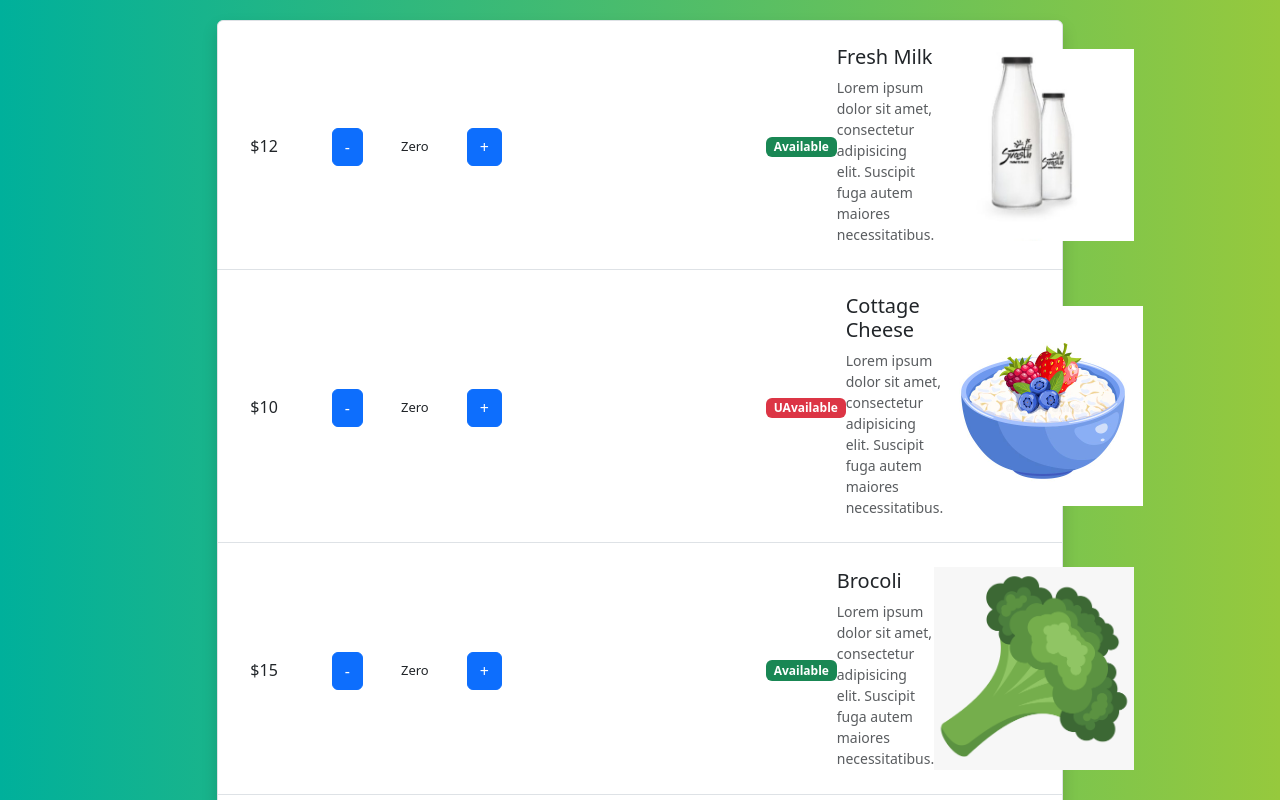
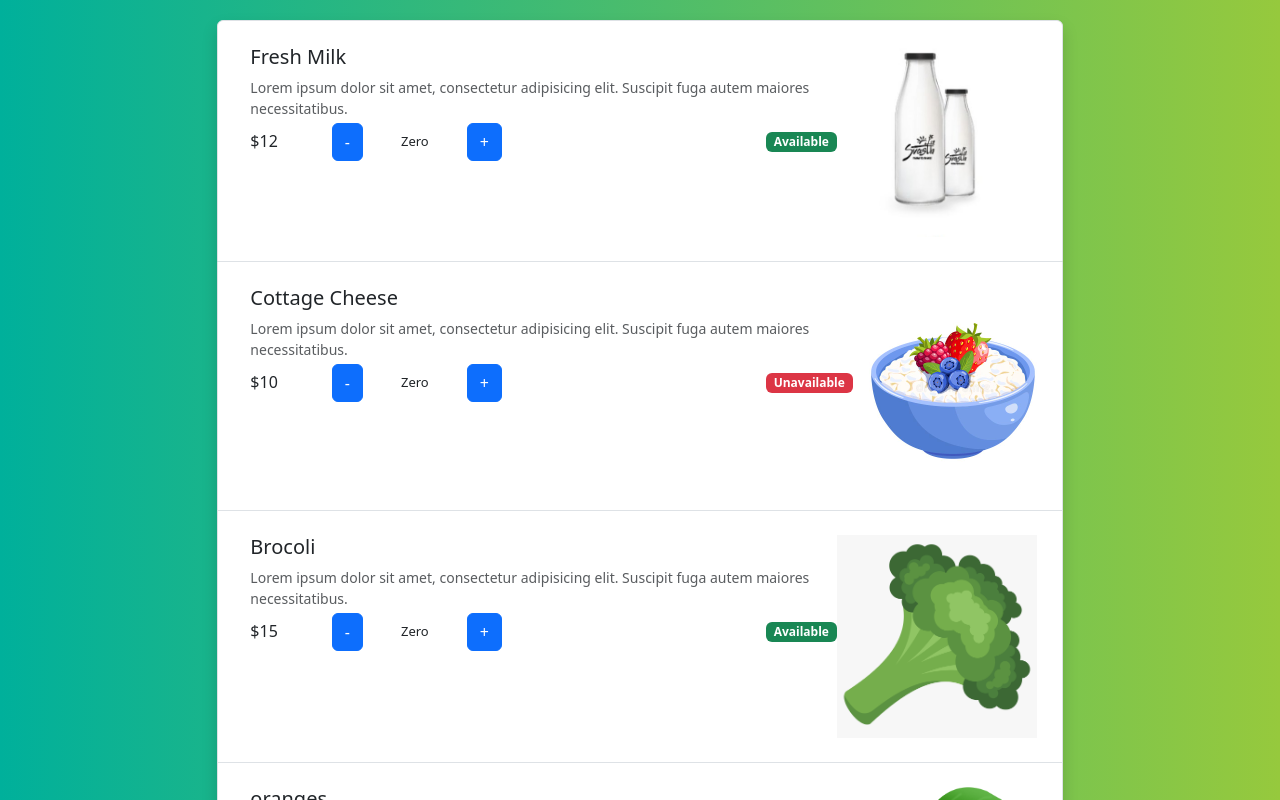
Before and after one commit to ShivaBollam07/ReactJS-ProAcademy, a React (Vite) app: page / in a window 1280 px wide. Shown: the top 800 px of the page. Built offline with nearby package versions, Linux system fonts and the light colour scheme.

Commit message:
event handling

```diff
--- a/package.json
+++ b/package.json
@@ -12,6 +12,7 @@
   },
   "dependencies": {
     "bootstrap": "^5.3.3",
+    "my-app": "file:",
     "react": "^18.3.1",
     "react-dom": "^18.3.1"
   },
--- a/src/Components/Button.jsx
+++ b/src/Components/Button.jsx
@@ -1,7 +1,12 @@
+// function buttonClickHandler(){
+//     console.log('Button clicked')
+// }
+
 function Button(operation) {
     return (
         <button
-            className="btn btn-primary mx-4"
+        // onClick={buttonClickHandler}
+        className="btn btn-primary mx-4"
         >{operation.children}</button>
     )
 }
--- a/src/Components/Product.jsx
+++ b/src/Components/Product.jsx
@@ -1,33 +1,24 @@
-/* eslint-disable react/prop-types */
+import React from 'react';
 import ProductDetails from './ProductDetails';
 
-function Products(props) {
+function Products({ name, desc, image, price, isAvailable }) {
   return (
     <li className="list-group-item">
-      <div className="media align-items-lg-center flex-column flex-lg-row p-3 d-flex">
-        <div className="media-body order-2 order-lg-1">
+      <div className="media d-flex p-3 align-items-start">
+        <div className="media-body">
+          <h5 className="mt-0 font-weight-bold mb-2">{name}</h5>
+          <p className="font-italic text-muted mb-0 small">{desc}</p>
 
-          <h5 className="mt-0 font-weight-bold mb-2">{props.name}</h5>
-
-          <p className="font-italic text-muted mb-0 small">{props.desc}</p>
+          <ProductDetails price={price} isAvailable={isAvailable} />
         </div>
 
-                <img
-          src={props.image}
-          alt={`${props.name} image`}
+        <img
+          src={image}
+          alt={`${name} image`}
           width="200"
-          className="ml-lg-5 order-1 order-lg-2"
+          className="ml-lg-3"
         />
-        <ProductDetails
-          price={props.price}
-          isAvailable={props.isAvailable}
-        >
-        </ProductDetails>
-
-
       </div>
-
-
     </li>
   );
 }
--- a/src/Components/ProductDetails.jsx
+++ b/src/Components/ProductDetails.jsx
@@ -1,76 +1,43 @@
+import React, { useState } from 'react';
+import Button from './Button';
 
-// import  { useState } from 'react';
+function ProductDetails({ price, isAvailable }) {
+  const [productCount, setProductCount] = useState(0);
 
-// function ProductDetails(props) {
-//     const [productCount, setProductCount] = useState(0);
-//   let bgClass = 'badge-margin-left-240 badge'
-//   if (props.isAvailable) {
-//     bgClass += ' bg-success';
-//   }
-//   else {
-//     bgClass += ' bg-danger';
-//   }
+  const bgClass = isAvailable
+    ? 'badge-margin-left-240 badge bg-success'
+    : 'badge-margin-left-240 badge bg-danger';
 
-//   const style = {
-//     padding: '0px 20px',
-//     fontSize: 20,
+  const style = {
+    padding: '9px 14px',
+    fontSize: 13,
+  };
+
+  const displayFormattedProductCount = () => {
+    return productCount === 0 ? 'Zero' : productCount;
+  };
+
+//   const buttonHoverHandler = () => {
+//     console.log('Button hovered');
 //   };
 
-
-//   return (
-//     <div className="d-flex align-items-center justify-content-start mt-1">
-//               <h6 className="font-weight-bold my-2">${props.price}</h6>
-//               <span className="text-muted font-weight-normal font-italic">
-//               </span>
-//               <button
-//                 className="btn btn-primary mx-3"
-//                 onClick={() => setProductCount((count) => Math.max(count - 1, 0))} > - </button>
-//               <span style={style}>{displayFormatedProductCount()}</span>
-//               <button
-//                 className="btn btn-primary"
-//                 onClick={() => setProductCount((count) => count + 1)}> + </button>
-//               <span className={bgClass}>{props.isAvailable ? 'Available' : 'UAvailable'}</span>
-//               <ProductDetails />
-//             </div>
-//   )
-// }
-
-// export default ProductDetails
-
-import Button from "./Button";
-
-
-function ProductDetails(props) {
-    let productCount = 0;
-    let bgClass = 'badge-margin-left-240 badge'
-    if (props.isAvailable) {
-        bgClass += ' bg-success';
-    }
-    else {
-        bgClass += ' bg-danger';
-    }
-    const style = {
-        padding: '0px 20px',
-        fontSize: 20,
-    };
-    const displayFormatedProductCount = () => {
-        if (productCount === 0) {
-            return 'Zero';
-        }
-        return product
-    }
-
-    return (
-        <div className="d-flex align-items-center justify-content-start mt-1">
-            <h6 className="font-weight-bold my-2"
-                style={{ 'margin-right': '30px' }}
-            >${props.price}</h6>
-            <Button > - </Button>
-            <span style={{ padding: '9px 14px', 'fontSize': 13 }}>{displayFormatedProductCount()}</span>
-            <Button> + </Button>
-            <span className={bgClass}>{props.isAvailable ? 'Available' : 'UAvailable'}</span>
-        </div>
-    )
+  return (
+    <div
+    //   onMouseEnter={buttonHoverHandler}
+      className="d-flex align-items-center justify-content-start mt-1"
+    >
+      <h6 className="font-weight-bold my-2" style={{ marginRight: '30px' }}>
+        ${price}
+      </h6>
+      <Button onClick={() => setProductCount(count => Math.max(count - 1, 0))}>
+        {' '}
+        -{' '}
+      </Button>
+      <span style={style}>{displayFormattedProductCount()}</span>
+      <Button onClick={() => setProductCount(count => count + 1)}> + </Button>
+      <span className={bgClass}>{isAvailable ? 'Available' : 'Unavailable'}</span>
+    </div>
+  );
 }
 
 export default ProductDetails;
```
Also changed, not shown: 1 other file (tests, documents, lock files or other folders).
